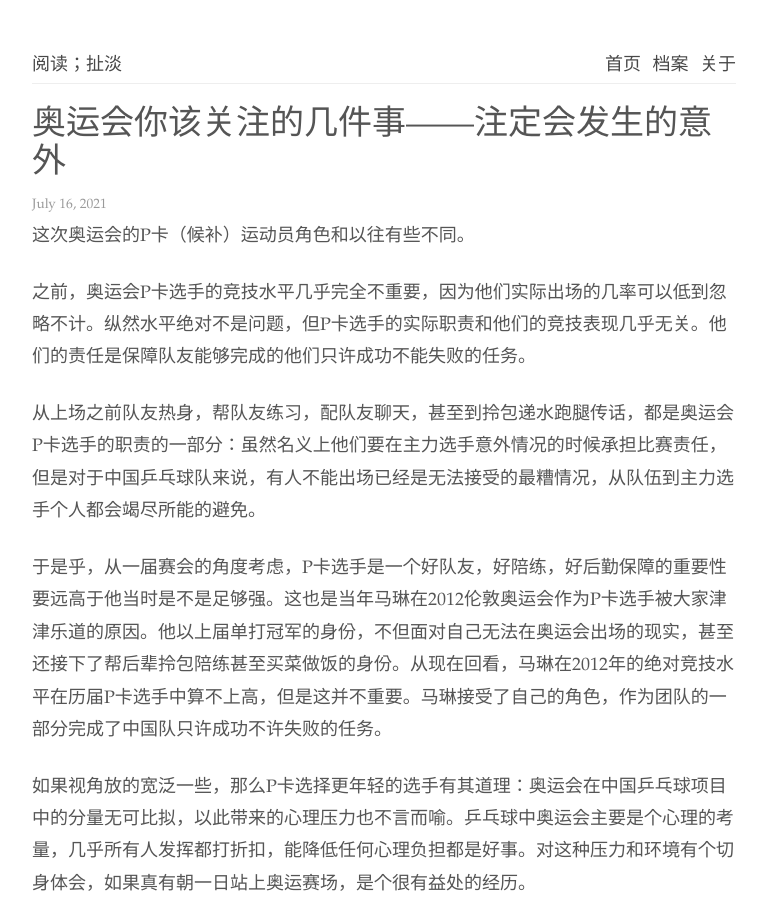
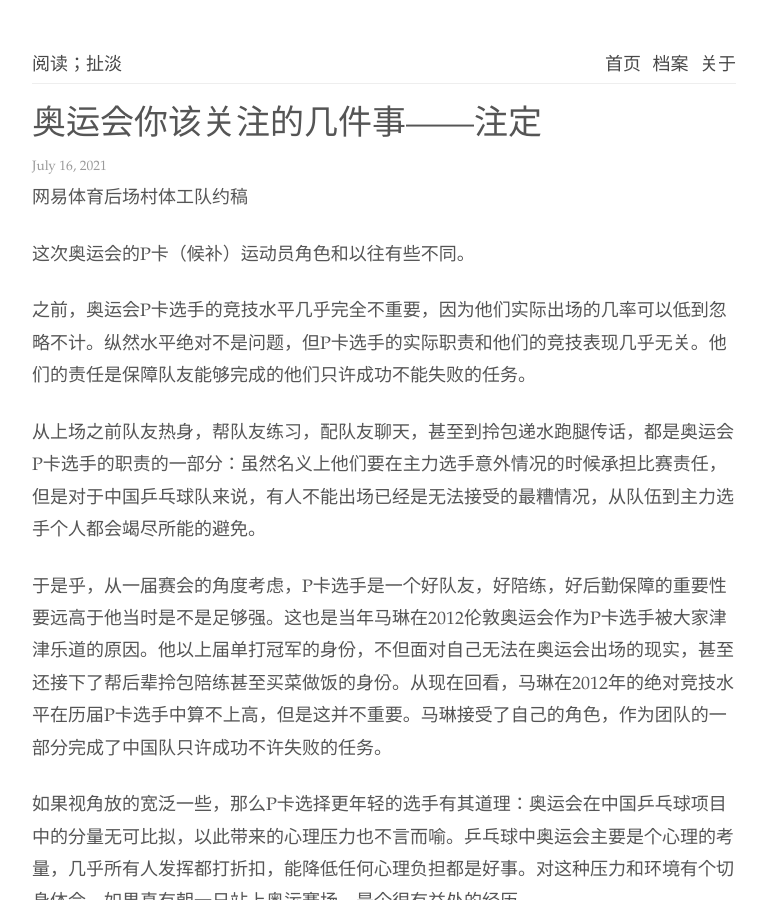
Before and after one commit to readandchedan/readandchedan.github.io, a Jekyll site: the page built from _posts/tabletennis/_posts/2021-07-16-things-to-watch-for-olympics-tt-unpredictables.md, in a window 1280 px wide and 900 px high. Shown: the whole window, without its empty margins (256-1022 px from the left). Built offline with Jekyll 4.4.1, drawn with Linux system fonts in a browser that asks for light colours.

Commit message:
copy right?

```diff
--- a/_posts/tabletennis/_posts/2021-07-16-things-to-watch-for-olympics-tt-unpredictables.md
+++ b/_posts/tabletennis/_posts/2021-07-16-things-to-watch-for-olympics-tt-unpredictables.md
@@ -1,7 +1,9 @@
 ---
 layout: default
-title: 奥运会你该关注的几件事——注定会发生的意外
+title: 奥运会你该关注的几件事——注定
 ---
+
+网易体育后场村体工队约稿
 
 这次奥运会的P卡（候补）运动员角色和以往有些不同。
 
```
